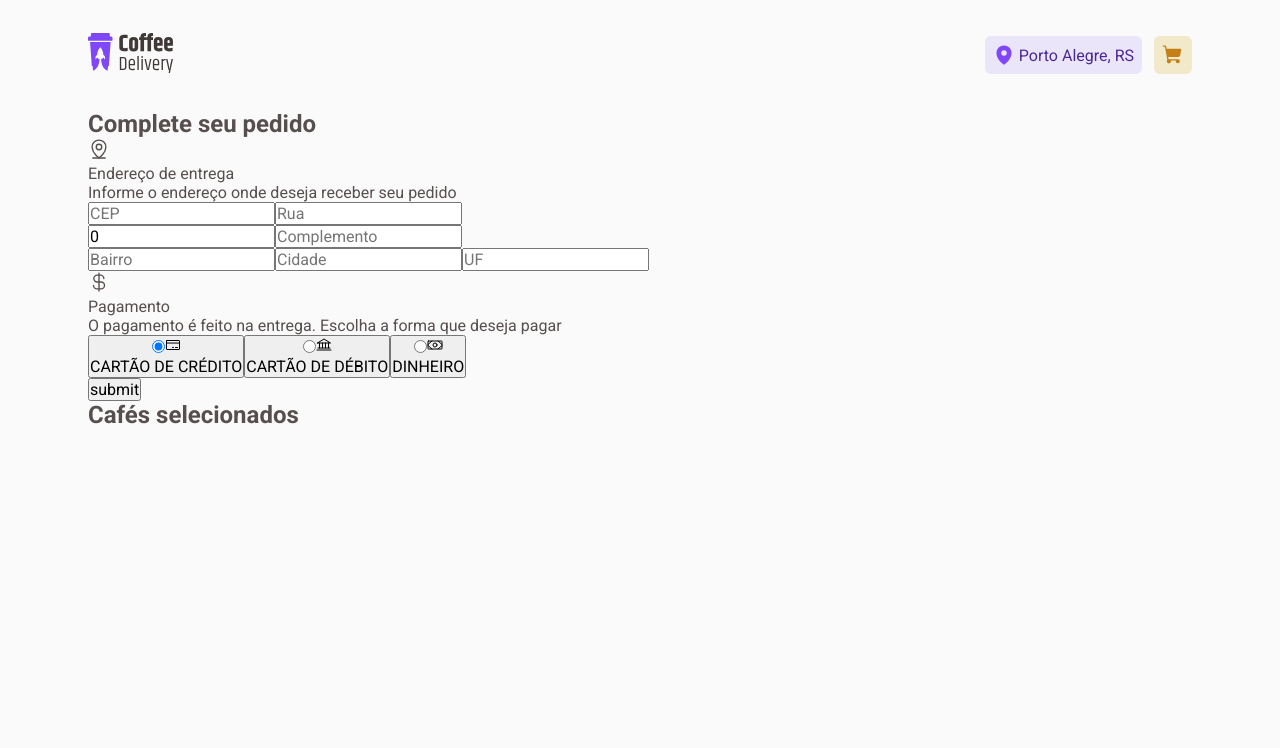
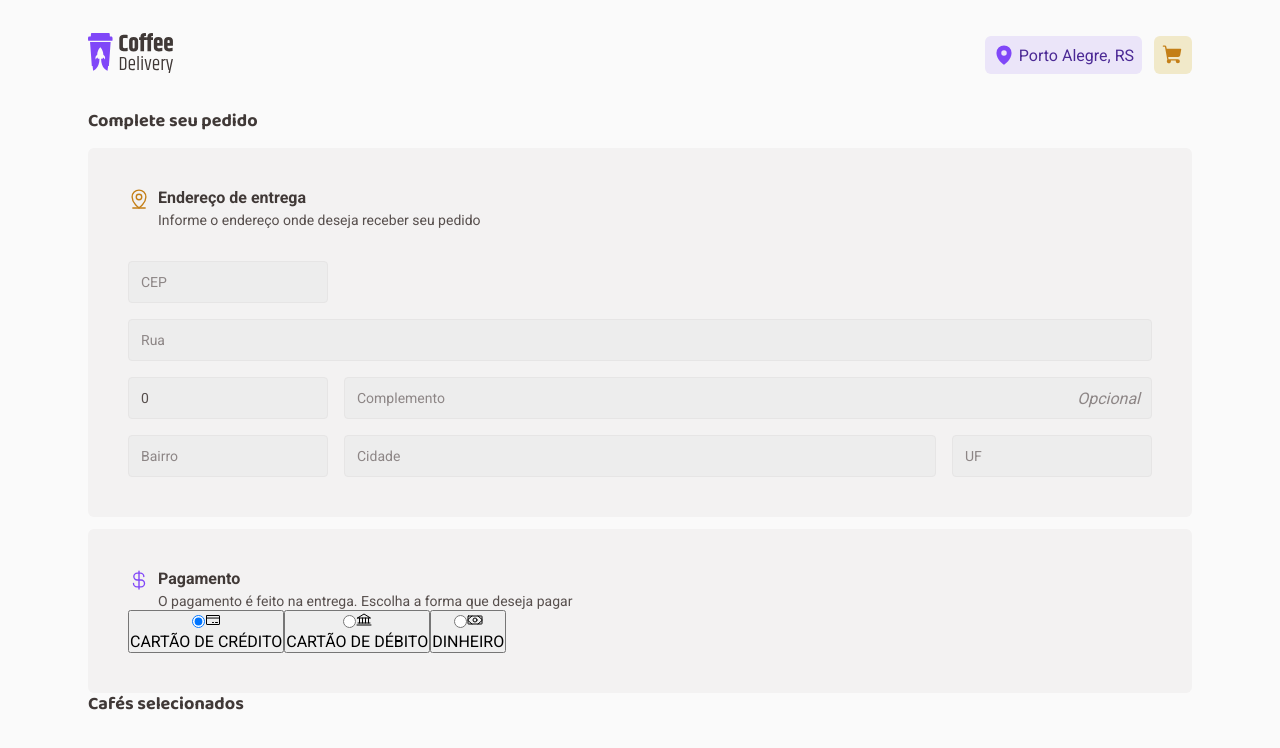
Before and after one commit to josee-fernandes/02-coffee-delivery, a React (Vite) app: page /checkout in a window 1280 px wide. Shown: the top 748 px of the page. Built offline with nearby package versions, Linux system fonts and the light colour scheme.

Commit message:
Add adress form section styles

```diff
--- a/src/pages/Checkout/index.tsx
+++ b/src/pages/Checkout/index.tsx
@@ -9,7 +9,12 @@ import { useForm } from 'react-hook-form'
 import { z } from 'zod'
 
 import { Container } from '../../styles/Container'
-import { CheckoutContainer } from './styles'
+import {
+  AddressContainer,
+  AddressInputsContainer,
+  CheckoutContainer,
+  PaymentContainer,
+} from './styles'
 
 const paymentMethodEnum = z.enum(['creditCard', 'debitCard', 'money'])
 
@@ -32,7 +37,7 @@ const finishOrderSchema = z.object({
 type FinishOrderSchemaType = z.infer<typeof finishOrderSchema>
 
 export function Checkout() {
-  const { register, handleSubmit } = useForm<FinishOrderSchemaType>({
+  const { register, handleSubmit, watch } = useForm<FinishOrderSchemaType>({
     defaultValues: {
       cep: '',
       street: '',
@@ -49,6 +54,10 @@ export function Checkout() {
     console.log(data)
   }
 
+  const complement = watch('complement')
+  const isComplementTyped =
+    typeof complement === 'string' && complement.length > 0
+
   return (
     <CheckoutContainer>
       <Container>
@@ -56,15 +65,16 @@ export function Checkout() {
           <main>
             <h2>Complete seu pedido</h2>
             <form onSubmit={handleSubmit(finishOrder)}>
-              <div>
+              <AddressContainer>
                 <header>
                   <MapPinLine size={22} />
                   <div>
-                    <p>Endereço de entrega</p>
+                    <strong>Endereço de entrega</strong>
                     <p>Informe o endereço onde deseja receber seu pedido</p>
                   </div>
                 </header>
 
+                <AddressInputsContainer>
                   <input
                     type="text"
                     placeholder="CEP"
@@ -88,12 +98,15 @@ export function Checkout() {
                       required
                       {...register('number')}
                     />
+                    <span>
                       <input
                         type="text"
                         placeholder="Complemento"
                         minLength={1}
                         {...register('complement')}
                       />
+                      {!isComplementTyped && <p>Opcional</p>}
+                    </span>
                   </div>
                   <div>
                     <input
@@ -118,12 +131,13 @@ export function Checkout() {
                       {...register('state')}
                     />
                   </div>
-              </div>
-              <div>
+                </AddressInputsContainer>
+              </AddressContainer>
+              <PaymentContainer>
                 <header>
                   <CurrencyDollar size={22} />
                   <div>
-                    <p>Pagamento</p>
+                    <strong>Pagamento</strong>
                     <p>
                       O pagamento é feito na entrega. Escolha a forma que deseja
                       pagar
@@ -159,8 +173,7 @@ export function Checkout() {
                     <p>DINHEIRO</p>
                   </button>
                 </div>
-              </div>
-              <button type="submit">submit</button>
+              </PaymentContainer>
             </form>
           </main>
           <div>
--- a/src/pages/Checkout/styles.ts
+++ b/src/pages/Checkout/styles.ts
@@ -1,3 +1,127 @@
 import styled from 'styled-components'
 
-export const CheckoutContainer = styled.div``
+export const CheckoutContainer = styled.div`
+  h2 {
+    font-family: 'Baloo 2', sans-serif;
+    font-size: 1.125rem;
+    line-height: 1.3;
+    font-size: 700;
+    color: ${(props) => props.theme['base-subtitle']};
+  }
+
+  form {
+    input {
+      background: ${(props) => props.theme['base-input']};
+      color: ${(props) => props.theme['base-text']};
+      font-size: 0.875rem;
+      border-radius: 4px;
+      padding: 0.75rem;
+      border: 1px solid ${(props) => props.theme['base-button']};
+      box-shadow: none;
+
+      &::placeholder {
+        color: ${(props) => props.theme['base-label']};
+      }
+
+      &:focus {
+        border-color: ${(props) => props.theme['yellow-dark']};
+      }
+    }
+  }
+`
+
+export const FormSectionContainer = styled.div`
+  background: ${(props) => props.theme['base-card']};
+  border-radius: 6px;
+  padding: 2.5rem;
+
+  header {
+    display: flex;
+    gap: 0.5rem;
+
+    strong {
+      font-size: 1rem;
+      line-height: 1.3;
+      color: ${(props) => props.theme['base-subtitle']};
+    }
+
+    p {
+      font-size: 0.875rem;
+      line-height: 1.3;
+      color: ${(props) => props.theme['base-text']};
+      margin-top: 0.125rem;
+    }
+  }
+`
+
+export const AddressContainer = styled(FormSectionContainer)`
+  margin-top: 0.9375rem;
+
+  header {
+    svg {
+      color: ${(props) => props.theme['yellow-dark']};
+    }
+  }
+`
+
+export const AddressInputsContainer = styled.div`
+  margin-top: 2rem;
+  display: flex;
+  flex-direction: column;
+  gap: 1rem;
+
+  input {
+    width: 100%;
+    max-width: 200px;
+  }
+
+  input[name='street'] {
+    max-width: initial;
+  }
+
+  div {
+    display: flex;
+    gap: 1rem;
+
+    span {
+      flex: 1;
+      position: relative;
+
+      p {
+        content: 'Opcional';
+        position: absolute;
+        right: 0.75rem;
+        top: 0.75rem;
+        font-style: italic;
+        line-height: 1.3;
+        color: ${(props) => props.theme['base-label']};
+      }
+    }
+
+    input[name='complement'] {
+      position: relative;
+      max-width: initial;
+
+      &:focus {
+        & + p {
+          display: none;
+        }
+      }
+    }
+
+    input[name='city'] {
+      max-width: initial;
+      flex: 1;
+    }
+  }
+`
+
+export const PaymentContainer = styled(FormSectionContainer)`
+  margin-top: 0.75rem;
+
+  header {
+    svg {
+      color: ${(props) => props.theme.purple};
+    }
+  }
+`
```
Lines whose indentation alone changed are shown as unchanged.
